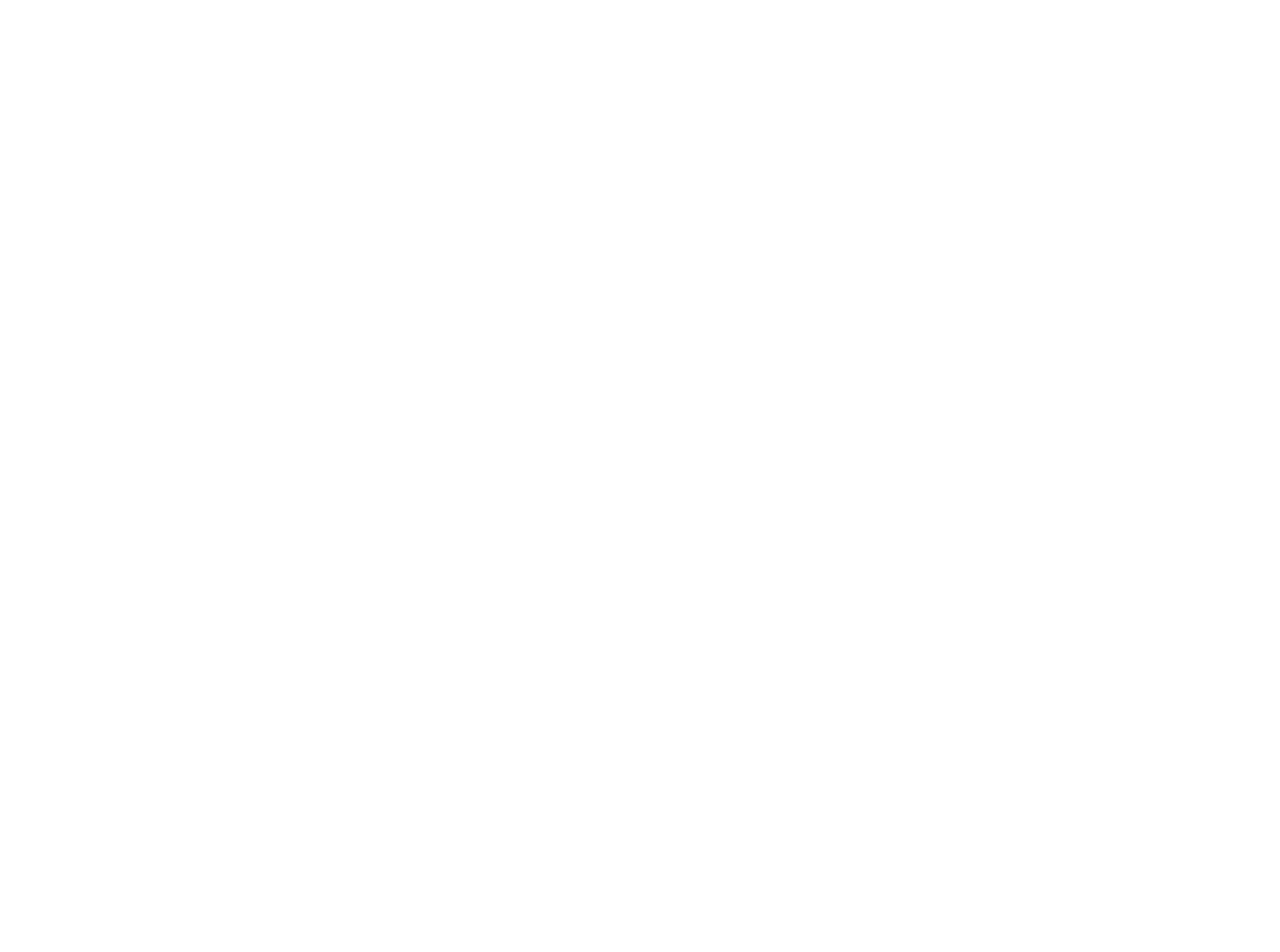
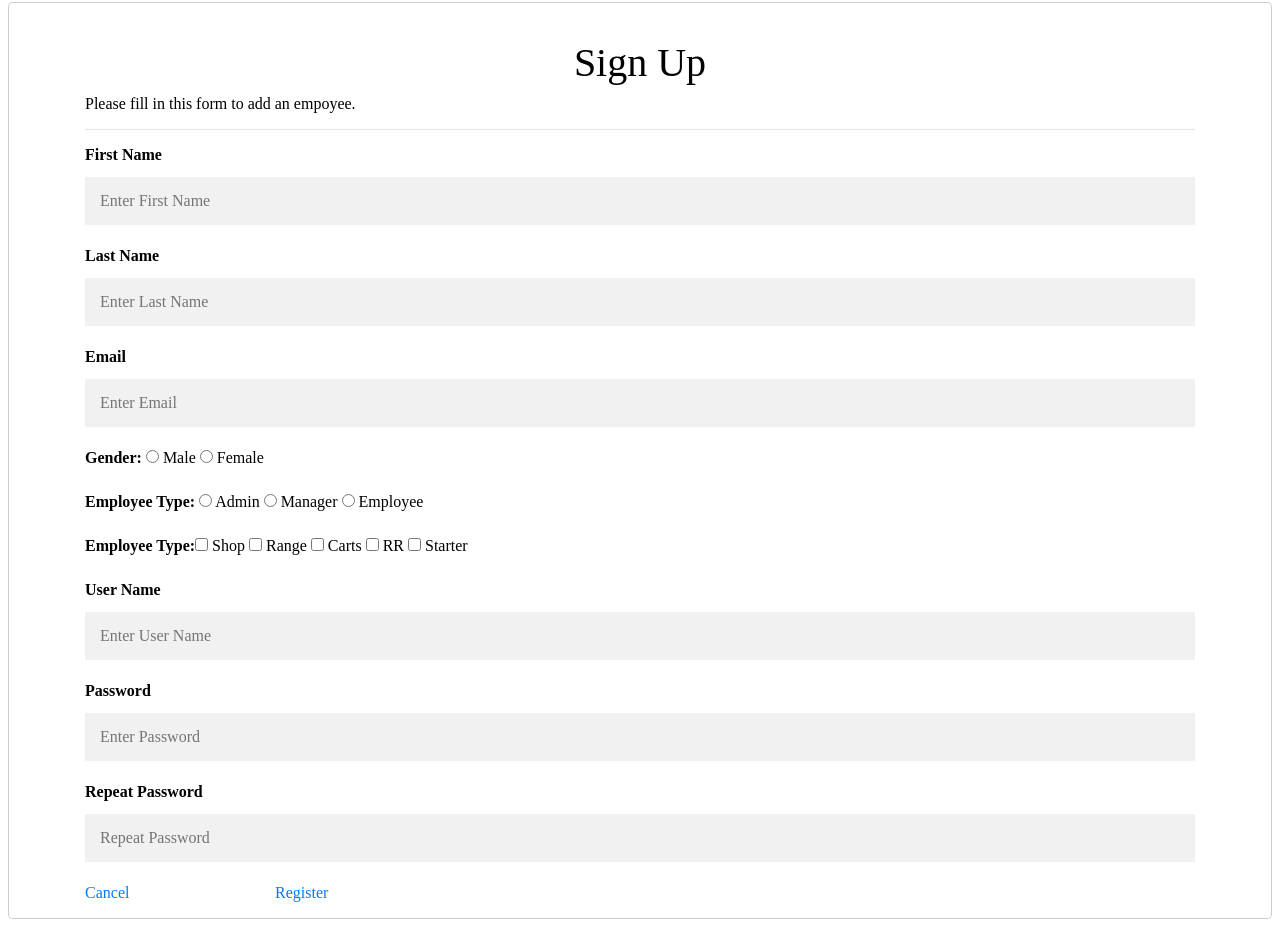
Before and after one commit to Scare983/WebDevFinal, an Angular app: page /add-user-modal in a window 1280 px wide. Before the commit this address led to /. Shown: the part 233-1185 px from the top of the page. Before the commit the page ends 800 px from the top, so only its background shows below. Built offline with nearby package versions, Linux system fonts and the light colour scheme.

Commit message:
Add files via upload

```diff
--- /dev/null
+++ b/src/app/add-user-modal/add-user-modal.component.css
@@ -0,0 +1,98 @@
+* {box-sizing: border-box}
+/* Full-width input fields */
+  input[type=text], input[type=password] {
+  width: 100%;
+  padding: 15px;
+  margin: 5px 0 22px 0;
+  display: inline-block;
+  border: none;
+  background: #f1f1f1;
+}
+
+/* Add a background color when the inputs get focus */
+input[type=text]:focus, input[type=password]:focus {
+  background-color: #ddd;
+  outline: none;
+}
+
+/* Set a style for all buttons */
+
+
+button:hover {
+  opacity:1;
+}
+
+/* Extra styles for the cancel button */
+.cancelbtn {
+  padding: 14px 20px;
+  background-color: #f44336;
+}
+
+/* Float cancel and signup buttons and add an equal width */
+.cancelbtn, .signupbtn {
+  float: left;
+  width: 50%;
+}
+
+/* Add padding to container elements */
+.container {
+  padding: 16px;
+}
+
+/* The Modal (background) */
+.modal {
+  display: none; /* Hidden by default */
+  position: fixed; /* Stay in place */
+  z-index: 1; /* Sit on top */
+  left: 0;
+  top: 0;
+  width: 100%; /* Full width */
+  height: 100%; /* Full height */
+  overflow: auto; /* Enable scroll if needed */
+  background-color: #474e5d;
+  padding-top: 50px;
+}
+
+/* Modal Content/Box */
+.modal-content {
+  background-color: #fefefe;
+  margin: 5% auto 15% auto; /* 5% from the top, 15% from the bottom and centered */
+  border: 1px solid #888;
+  width: 80%; /* Could be more or less, depending on screen size */
+}
+
+/* Style the horizontal ruler */
+hr {
+  border: 1px solid #f1f1f1;
+  margin-bottom: 25px;
+}
+
+/* The Close Button (x) */
+.close {
+  position: absolute;
+  right: 35px;
+  top: 15px;
+  font-size: 40px;
+  font-weight: bold;
+  color: #f1f1f1;
+}
+
+.close:hover,
+.close:focus {
+  color: #f44336;
+  cursor: pointer;
+}
+
+/* Clear floats */
+.clearfix::after {
+  content: "";
+  clear: both;
+  display: table;
+}
+
+/* Change styles for cancel button and signup button on extra small screens */
+@media screen and (max-width: 300px) {
+  .cancelbtn, .signupbtn {
+    width: 100%;
+  }
+}
--- /dev/null
+++ b/src/app/add-user-modal/add-user-modal.component.html
@@ -0,0 +1,68 @@
+
+
+<!-- The Modal (contains the Sign Up form) -->
+
+  <form class="modal-content" action="/action_page.php">
+    <div class="container">
+      <h1>Sign Up</h1>
+      <p>Please fill in this form to add an empoyee.</p>
+      <hr>
+      <label for="fName"><b>First Name</b></label>
+      <input type="text" placeholder="Enter First Name" name="fName" [(ngModel)]="input.fName" required>
+
+      <label for="lName"><b>Last Name</b></label>
+      <input type="text" placeholder="Enter Last Name" name="lName" [(ngModel)]="input.lName" required>
+
+      <label for="email"><b>Email</b></label>
+      <input type="text" placeholder="Enter Email" name="fName" [(ngModel)]="input.email" required>
+
+      <label for="gender"><b>Gender: </b>
+        <input type="radio" name="gender" value="M"> Male
+        <input type="radio" name="gender" value="F"> Female
+      </label><br><br>
+
+      <label for="employeeType"><b>Employee Type: </b>
+        <input type="radio" name="employeeType" value="admin"> Admin
+        <input type="radio" name="employeeType" value="manager"> Manager
+        <input type="radio" name="employeeType" value="employee"> Employee
+
+      </label><br><br>
+
+      <label for="employeeType"><b>Employee Type: </b></label>
+      <input [(ngModel)]="input.roles" name="role1" type="checkbox" value = "S"> Shop
+      <input [(ngModel)]="input.roles" name="role2" type="checkbox" value = "R"> Range
+      <input [(ngModel)]="input.roles" name="role3" type="checkbox" value = "C"> Carts
+      <input [(ngModel)]="input.roles" name="role4" type="checkbox" value = "RR"> RR
+      <input [(ngModel)]="input.roles" name="role5" type="checkbox" value = "ST"> Starter
+
+      <br><br>
+
+
+
+      <label for="userName"><b>User Name</b></label>
+      <input type="text" placeholder="Enter User Name" name="userName" [(ngModel)]="input.userName" required>
+
+
+      <label for="password"><b>Password</b></label>
+      <input type="password" placeholder="Enter Password" name="password" [(ngModel)]="input.password" required>
+
+      <label for="password-repeat"><b>Repeat Password</b></label>
+      <input type="password" placeholder="Repeat Password" name="password-repeat" required>
+
+
+ <div class="row">
+    <div class = "col-2">
+          <nav>
+              <a class = "btn-btn block" routerLink = "/employee-info" role= "button" >Cancel</a>
+            </nav>
+            </div>
+     <div class = "col-2">
+        <nav>
+          <a class = "btn-btn block" routerLink = "/employee-info" role= "button" (click)="register()">Register</a>
+        </nav>
+      </div>
+      </div>
+    </div>
+  </form>
+
+  <router-outlet></router-outlet>
--- /dev/null
+++ b/src/app/add-user-modal/add-user-modal.component.ts
@@ -0,0 +1,48 @@
+import { Component, OnInit } from '@angular/core';
+import { HttpClient, HttpHeaders} from "@angular/common/http";
+import { Router } from "@angular/router";
+import "rxjs/Rx";
+
+const httpOptions = {
+  headers: new HttpHeaders({ 'Content-Type': 'application/json' })
+};
+@Component({
+  selector: 'app-add-user-modal',
+  templateUrl: './add-user-modal.component.html',
+  styleUrls: ['./add-user-modal.component.css','../bootstrap.min.css','../app.component.css']
+})
+export class AddUserModalComponent implements OnInit {
+
+  public input: any;
+
+  constructor(private http: HttpClient, private router: Router) {
+  this.input = {
+    "fName:": "",
+    "lName": "",
+    "email":"",
+    "userName": "",
+    "password": "",
+    "password-repeat": "",
+    "gender": "",
+    "roles": ""
+
+  };
+
+  }
+  ngOnInit() {
+
+  }
+
+  public register() {
+    if(this.input.email && this.input.password) {
+        let headers = new Headers({ "content-type": "application/json" });
+        let options = new RequestOptions({ headers: headers });
+        this.http.post("http://localhost:3000/account", JSON.stringify(this.input), options)
+            .map(result => result.json())
+            .subscribe(result => {
+                this.router.navigate(["/login"]);
+            });
+    }
+}
+
+}
--- a/src/app/app-routing.module.ts
+++ b/src/app/app-routing.module.ts
@@ -6,6 +6,8 @@
 import { AdminViewScheduleComponent } from './admin-view-schedule/admin-view-schedule.component';
 import { EmployeeInfoComponent} from './employee-info/employee-info.component';
 import {AdminRtoComponent} from './admin-rto-page/admin-rto.component';
+import { AddUserModalComponent} from './add-user-modal/add-user-modal.component'
+
 const routes: Routes = [
   {path: '', redirectTo: 'admin-view-schedule', pathMatch: "full" },
   {path: 'heading', component: HeadingComponent},
@@ -13,8 +15,8 @@
   {path: 'request-off-page', component: RequestOffPageComponent},
   {path: 'admin-view-schedule', component: AdminViewScheduleComponent},
   {path: 'employee-info', component: EmployeeInfoComponent},
-  {path: 'admin-rto-page', component: AdminRtoComponent}
-
+  {path: 'admin-rto-page', component: AdminRtoComponent},
+  {path: 'add-user-modal', component: AddUserModalComponent}
 ];
 
 @NgModule({
--- a/src/app/employee-info/employee-info.component.ts
+++ b/src/app/employee-info/employee-info.component.ts
@@ -31,7 +31,9 @@
                   <th>UserName</th>
                   <th>Password</th>
                   <th>pref#shifts</th>
-                  <th><button type="button" class="btn btn-primary" (click)="newUser()">Add User </button></th>
+                  <nav>
+                  <th><a class="btn btn-primary" role="button" routerLink = "/add-user-modal" >Add User</a></th>
+                  </nav>
                 </tr>
               </thead>
               <tbody>
@@ -153,4 +155,5 @@
     }
 
   }
+
 }
```
Also changed, not shown: src/app/app.module.ts (+5 -2 lines), 1 other file (tests, documents, lock files or other folders).
